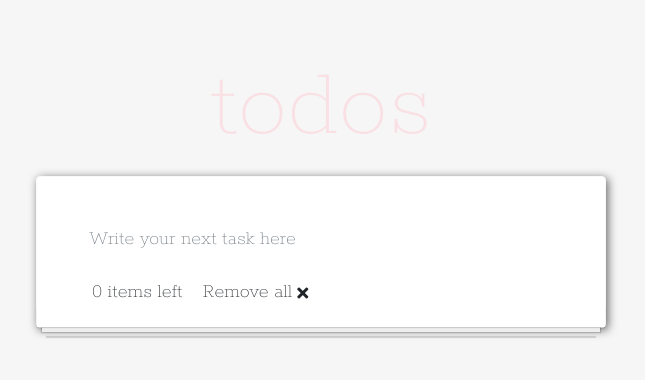
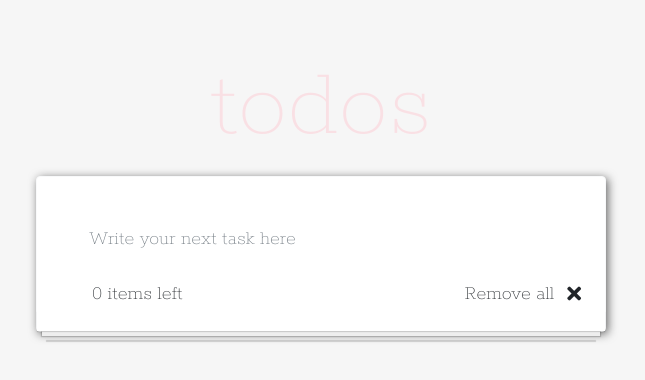
Before and after one commit to nitlara/todolistReact, a React app: page / in a window 1280 px wide. Shown: the whole page, without its empty margins (319-964 px from the left). Built offline with nearby package versions, Linux system fonts and the light colour scheme.

Commit message:
align items

```diff
--- a/src/js/component/todocontainer.js
+++ b/src/js/component/todocontainer.js
@@ -60,11 +60,11 @@ export const ToDoContainer = () => {
 			</Form>
 
 			<ul className="table"> {listOfTasks} </ul>
-			<div className="d-flex flex-row justify-content-start">
+			<div className="d-flex flex-row justify-content-between">
 				<p className="task-counter"> {arrayTasks.length} items left </p>
-				<div className="d-flex">
+				<div className="removeall d-flex mr-4">
 					<p className="textremove"> Remove all </p>
-					<div className="icondelete mt-1">
+					<div className="icondelete mt-1 ml-2">
 						<i className="fas fa-times" />
 					</div>
 				</div>
--- a/src/styles/todocontainer.scss
+++ b/src/styles/todocontainer.scss
@@ -54,13 +54,14 @@ li + .icondelete{
 
 }
 
+.removeall{
+font-family: 'Rokkitt', serif;
+    font-size:20px;
+    text-align: left;
+}
 .textremove{
     margin:auto;
     margin-left:15px;
     margin-right: 5px;
-    font-family: 'Rokkitt', serif;
-    font-size:20px;
-    text-align: left;
-    display: flex;
-    justify-content: space-between;
+
 }
```
